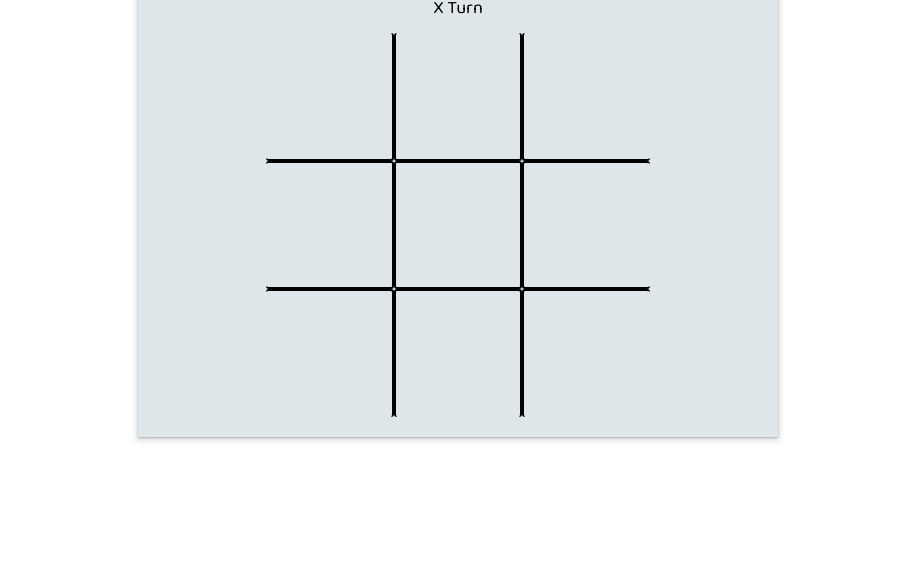
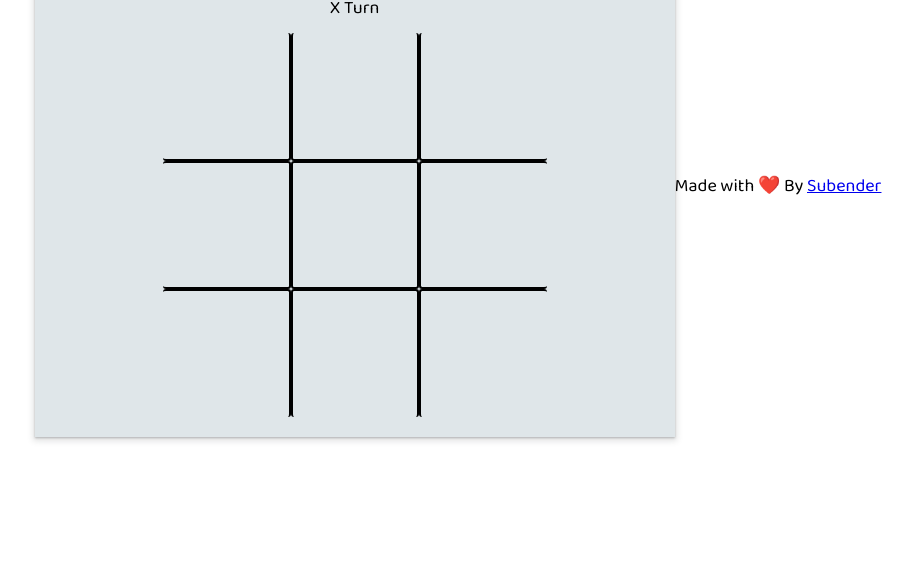
Before and after one commit to subender/Tic-Tac-Toe-JavaScript, a plain HTML site: page index.html in a window 1280 px wide. Shown: the part 214-800 px from the top of the page, without its empty margins (182-1094 px from the left). Drawn offline with Linux system fonts and the light colour scheme.

Commit message:
added footer

```diff
--- a/index.html
+++ b/index.html
@@ -5,13 +5,13 @@
     <meta http-equiv="X-UA-Compatible" content="IE=edge" />
     <meta name="viewport" content="width=device-width, initial-scale=1.0" />
     <link rel="stylesheet" href="style.css" />
-    <script src="app.js"></script>
+    <script defer src="app.js"></script>
     <title>Tic-Tac-Toe</title>
   </head>
   <body>
     <div class="container">
       <h2 class="heading">Tic Tac Toe</h2>
-      <p class="turn">X Turn</p>
+      <p class="turn"><span id="turn">X</span> Turn</p>
       <div class="grid">
         <div class="cells b-t b-l"><span class="cell-text"></span></div>
         <div class="cells b-t"><span class="cell-text"></span></div>
@@ -24,5 +24,8 @@
         <div class="cells b-b b-r"><span class="cell-text"></span></div>
       </div>
     </div>
+    <footer>
+      Made with ❤️ By <a href="https://github.com/subender">Subender</a>
+    </footer>
   </body>
 </html>
```
